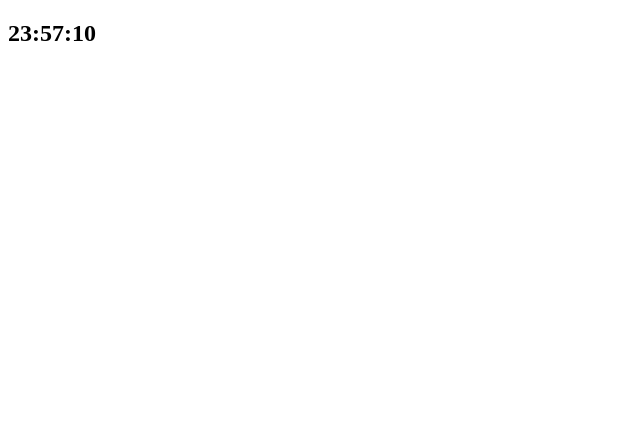
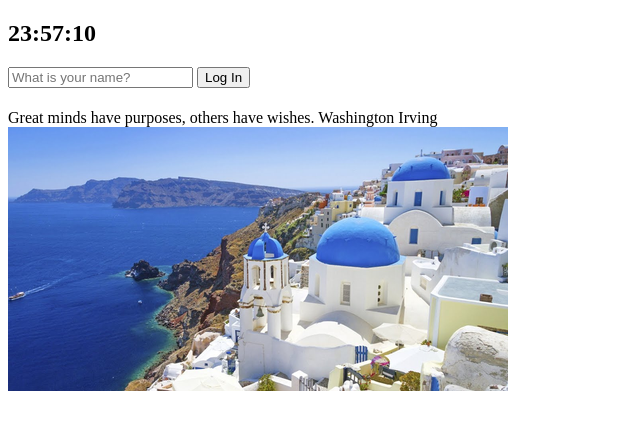
Before and after one commit to Junyeong-An/js-study, a plain HTML site: page momentum/index.html in a window 1280 px wide. Shown: the whole page, without its empty margins (0-640 px from the left). Drawn offline with Linux system fonts and the light colour scheme.

Commit message:
study
rand code study, recap

```diff
--- a/momentum/index.html
+++ b/momentum/index.html
@@ -13,12 +13,23 @@
 <body>
 
     <h2 id="clock">00:00:00</h2>
+    <form class="hidden" id="login-form">
+        <input required maxlength="15" type="text" placeholder="What is your name?" />
+        <input type="submit" value="Log In" />
+    </form>
+    <h1 class="hidden" id="greeting"></h1>
 
 
 
 
+    <div id="quote">
+        <span></span>
+        <span></span>
+    </div>
     <script src="js/clock.js"></script>
     <script src="js/greetings.js"></script>
+    <script src="js/quotes.js"></script>
+    <script src="js/background.js"></script>
 </body>
 
 </html>
--- /dev/null
+++ b/momentum/js/background.js
@@ -0,0 +1,9 @@
+const images = ["0.jpg", "1.jpg", "2.jpg"];
+
+const chosenImage = images[Math.floor(Math.random() * images.length)];
+
+const bgImage = document.createElement("img");
+
+bgImage.src = `img/${chosenImage}`;
+
+document.body.appendChild(bgImage);
--- a/momentum/js/greetings.js
+++ b/momentum/js/greetings.js
@@ -0,0 +1,28 @@
+const loginForm = document.querySelector("#login-form");
+const loginInput = document.querySelector("#login-form input");
+const greeting = document.querySelector("#greeting");
+
+const HIDDEN_CLASSNAME = "hidden";
+const USERNAME_KEY = "username";
+
+function onLoginSubmit(event) {
+  event.preventDefault();
+  loginForm.classList.add(HIDDEN_CLASSNAME);
+  const username = loginInput.value;
+  localStorage.setItem(USERNAME_KEY, username);
+  paintGreetings(username);
+}
+
+function paintGreetings(username) {
+  greeting.innerText = `Hello ${username}`;
+  greeting.classList.remove(HIDDEN_CLASSNAME);
+}
+
+const savedUsername = localStorage.getItem(USERNAME_KEY);
+
+if (savedUsername === null) {
+  loginForm.classList.remove(HIDDEN_CLASSNAME);
+  loginForm.addEventListener("submit", onLoginSubmit);
+} else {
+  paintGreetings(savedUsername);
+}
--- /dev/null
+++ b/momentum/js/quotes.js
@@ -0,0 +1,51 @@
+const quotes = [
+  {
+    quote: "피할 수 없으면 즐겨라",
+    author: "로버트 엘리엇",
+  },
+  {
+    quote: "마음만을 가지고 있어서는 안된다 반드시 실천하여야 한다",
+    author: "이소룡",
+  },
+  {
+    quote: "당신이 할 수 있다고 믿든 할 수 없다고 믿든 믿는 대로 될 것이다",
+    author: "헨리 포드",
+  },
+  {
+    quote: "When you have faults, do not fear to abandon them.",
+    author: "Confucius",
+  },
+  {
+    quote:
+      "The greatest glory in living lies not in never falling, but in rising every time we fall.",
+    author: "Nelson Mandela",
+  },
+  {
+    quote: "This too shall pass.",
+    author: "Et hoc transibit",
+  },
+  {
+    quote: "Only I can change me life, no one can do it for me.",
+    author: "Carol",
+  },
+  {
+    quote: "Life is unfair, get used to it.",
+    author: "Bill Gates",
+  },
+  {
+    quote: "Turn your wounds into wisdom.",
+    author: "Oprah Gail Winfrey",
+  },
+  {
+    quote: "Great minds have purposes, others have wishes.",
+    author: "Washington Irving",
+  },
+];
+
+const quote = document.querySelector("#quote span:first-child");
+const author = document.querySelector("#quote span:last-child");
+
+const todaysQuote = quotes[Math.floor(Math.random() * quotes.length)];
+
+quote.innerText = todaysQuote.quote;
+author.innerText = todaysQuote.author;
```
Also changed, not shown: momentum/img/0.jpg (added), momentum/img/1.jpg (added), momentum/img/2.jpg (added).
